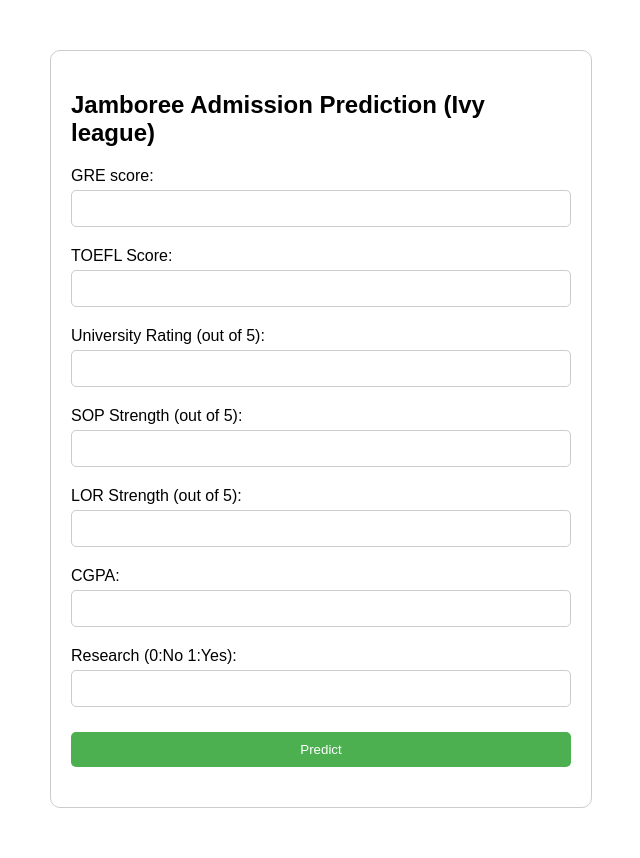
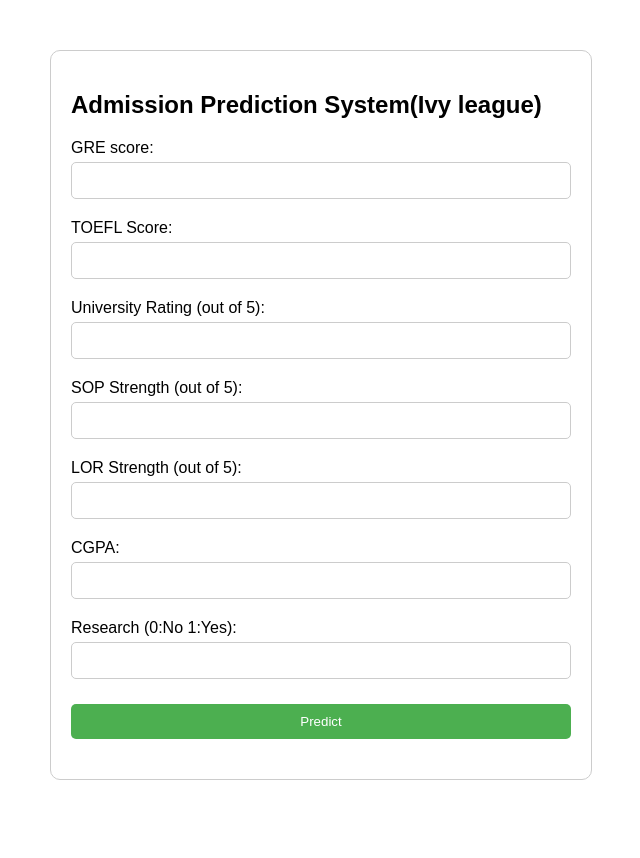
Before and after one commit to AkshitSingh-data/Jamboree-Admission-Prediction, a Flask app: page / in a window 1280 px wide. Shown: the whole page, without its empty margins (319-959 px from the left). After the commit the page ends 780 px from the top, so only its background shows below. Run offline with Flask 3, Linux system fonts and the light colour scheme; parts of the project's set-up code (start-up, migrations or seed data) failed here and were passed over.

Commit message:
initial comiit

```diff
--- a/templates/index.html
+++ b/templates/index.html
@@ -1,7 +1,7 @@
 <!DOCTYPE html>
 <html>
 <head>
-    <title>Jamboree Admission Prediction (Ivy League)</title>
+    <title>Admission Prediction System(Ivy League)</title>
     <style>
         body {
             font-family: Arial, sans-serif;
@@ -41,7 +41,7 @@
 </head>
 <body>
     <div class="form-container">
-        <h2>Jamboree Admission Prediction (Ivy league)</h2>
+        <h2>Admission Prediction System(Ivy league)</h2>
         <form action="/predict" method="post">
             <label for="GRE score">GRE score:</label>
             <input type="number" name="GRE score" required>
```
